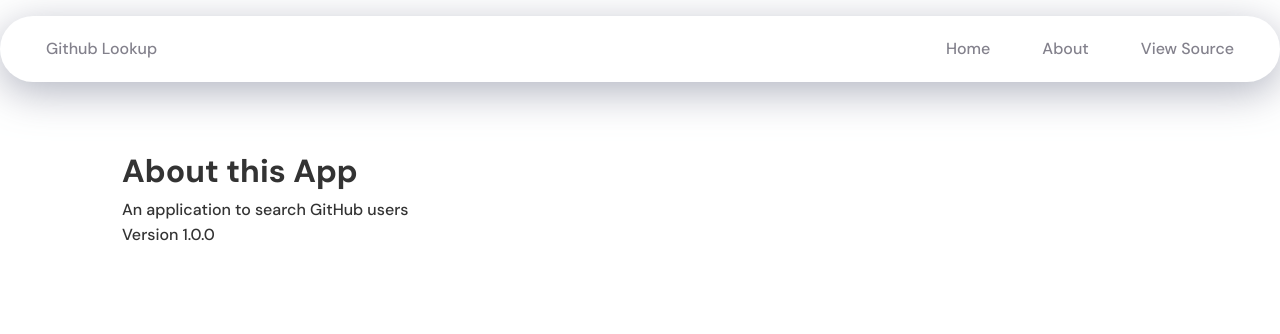
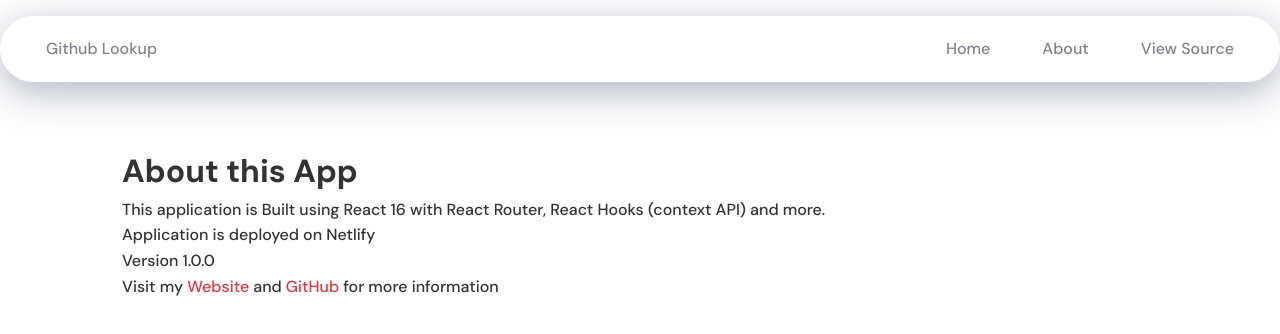
Before and after one commit to manuarora700/Github-lookup, a React (Create React App) app: page /about in a window 1280 px wide. Shown: the top 334 px of the page. Built offline with nearby package versions, Linux system fonts and the light colour scheme; no server answers.

Commit message:
Final commit

```diff
--- a/src/components/layout/Navbar.js
+++ b/src/components/layout/Navbar.js
@@ -33,7 +33,7 @@ const Navbar = ({ icon, title }) => {
           About
         </Link>
         <a
-          href="https://www.github.com/manuarora700/GitGub-lookup"
+          href="https://www.github.com/manuarora700/Github-lookup"
           className="nav-item"
           active-color="rebeccapurple left"
         >
--- a/src/components/pages/About.js
+++ b/src/components/pages/About.js
@@ -4,8 +4,17 @@ const About = () => {
   return (
     <Fragment>
       <h1>About this App</h1>
-      <p>An application to search GitHub users</p>
+      <p>
+        This application is Built using React 16 with React Router, React Hooks
+        (context API) and more.
+      </p>
+      <p>Application is deployed on Netlify</p>
       <p>Version 1.0.0</p>
+      <p>
+        Visit my <a href="https://www.manuarora.me">Website</a> and{" "}
+        <a href="https://www.github.com/manuarora700">GitHub</a> for more
+        information
+      </p>
     </Fragment>
   );
 };
--- a/src/context/github/GithubState.js
+++ b/src/context/github/GithubState.js
@@ -9,6 +9,17 @@ import {
   GET_USER,
   GET_REPOS
 } from "../types";
+
+let githubClientId;
+let githubClientSecret;
+
+if (process.env.NODE_ENV !== "production") {
+  githubClientId = process.env.REACT_APP_GITHUB_CLIENT_IT;
+  githubClientSecret = process.env.REACT_APP_GITHUB_CLIENT_SECRET;
+} else {
+  githubClientId = process.env.GITHUB_CLIENT_IT;
+  githubClientSecret = process.env.GITHUB_CLIENT_SECRET;
+}
 
 const GithubState = props => {
   const initialState = {
@@ -24,7 +35,7 @@ const GithubState = props => {
   const searchUsers = async text => {
     setLoading();
     const res = await axios.get(
-      `https://api.github.com/search/users?q=${text}&client_id=${process.env.REACT_APP_GITHUB_CLIENT_IT}&client_secret=${process.env.REACT_APP_GITHUB_CLIENT_SECRET})`
+      `https://api.github.com/search/users?q=${text}&client_id=${githubClientId}&client_secret=${githubClientSecret})`
     );
 
     dispatch({
@@ -36,7 +47,7 @@ const GithubState = props => {
   const getUser = async username => {
     setLoading();
     const res = await axios.get(
-      `https://api.github.com/users/${username}?client_id=${process.env.REACT_APP_GITHUB_CLIENT_IT}&client_secret=${process.env.REACT_APP_GITHUB_CLIENT_SECRET})`
+      `https://api.github.com/users/${username}?client_id=${githubClientId}&client_secret=${githubClientSecret})`
     );
 
     dispatch({
@@ -49,7 +60,7 @@ const GithubState = props => {
   const getUserRepos = async username => {
     setLoading();
     const res = await axios.get(
-      `https://api.github.com/users/${username}/repos?per_page=5&sort=created:asc&client_id=${process.env.REACT_APP_GITHUB_CLIENT_IT}&client_secret=${process.env.REACT_APP_GITHUB_CLIENT_SECRET})`
+      `https://api.github.com/users/${username}/repos?per_page=5&sort=created:asc&client_id=${githubClientId}&client_secret=${githubClientSecret})`
     );
     dispatch({
       type: GET_REPOS,
```
